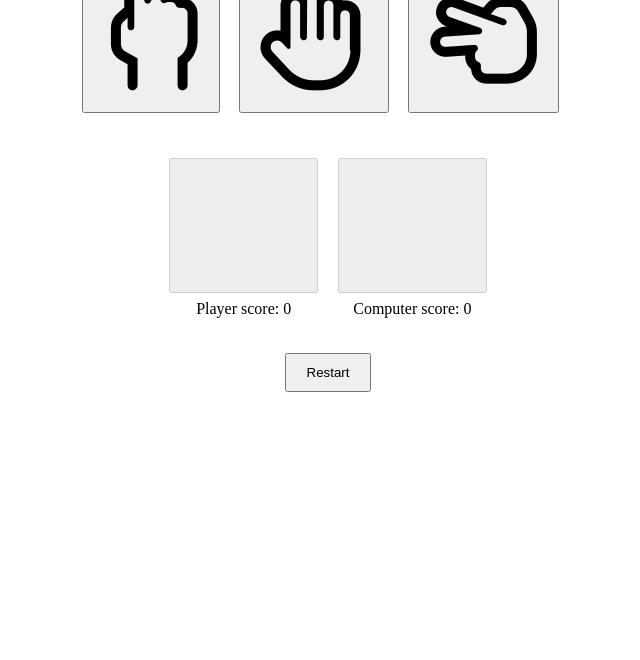
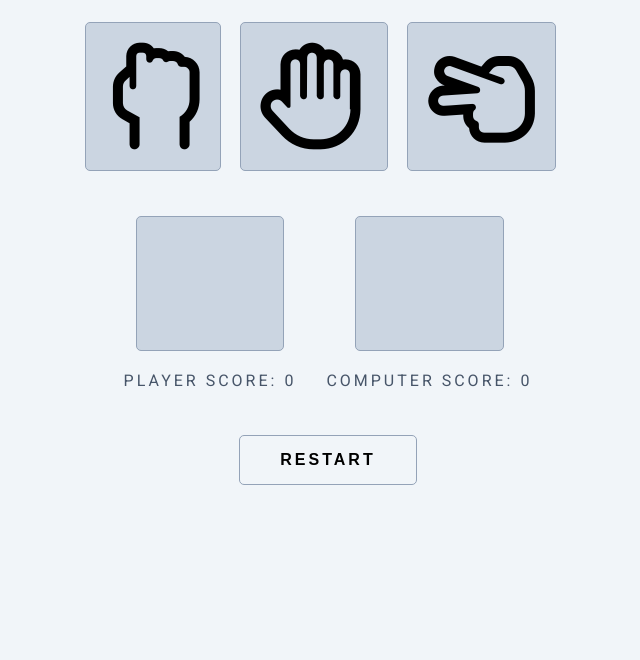
Before and after one commit to timsmith96/rock_paper_scissors, a plain HTML site: page index.html in a window 1280 px wide. Shown: the part 140-800 px from the top of the page, without its empty margins (312-952 px from the left). Drawn offline with Linux system fonts and the light colour scheme.

Commit message:
add styles

```diff
--- a/index.html
+++ b/index.html
@@ -11,6 +11,12 @@
       integrity="sha512-KfkfwYDsLkIlwQp6LFnl8zNdLGxu9YAA1QvwINks4PhcElQSvqcyVLLD9aMhXd13uQjoXtEKNosOWaZqXgel0g=="
       crossorigin="anonymous"
       referrerpolicy="no-referrer"
+    />
+    <link rel="preconnect" href="https://fonts.googleapis.com" />
+    <link rel="preconnect" href="https://fonts.gstatic.com" crossorigin />
+    <link
+      href="https://fonts.googleapis.com/css2?family=Roboto:wght@400;700&display=swap"
+      rel="stylesheet"
     />
     <title>Rock Paper Scissors...</title>
   </head>
@@ -31,15 +37,19 @@
       <div class="current-play">
         <div class="container">
           <button class="current-player" disabled="true"></button>
-          <p>Player score: <span class="player-score">0</span></p>
+          <p class="p-player-score">
+            Player score: <span class="player-score">0</span>
+          </p>
         </div>
         <div class="container">
           <button class="current-computer" disabled="true"></button>
-          <p>Computer score: <span class="computer-score">0</span></p>
+          <p class="p-computer-score">
+            Computer score: <span class="computer-score">0</span>
+          </p>
         </div>
       </div>
       <div class="restart">
-        <button class="restart">Restart</button>
+        <button class="restart-btn">Restart</button>
       </div>
       <div class="results"></div>
       <script src="script.js"></script>
--- a/script.js
+++ b/script.js
@@ -22,6 +22,8 @@ restartButton.addEventListener('click', (e) => {
   computerScore.textContent = 0;
   buttons.forEach((button) => (button.disabled = false));
   results.innerHTML = '';
+  currentComputer.innerHTML = '';
+  currentPlayer.innerHTML = '';
   roundNumber = 1;
 });
 
--- a/style.css
+++ b/style.css
@@ -2,6 +2,11 @@
   box-sizing: border-box;
   margin: 0;
   padding: 0;
+}
+
+body {
+  background-color: #f1f5f9;
+  font-family: 'Roboto', sans-serif;
 }
 
 main {
@@ -10,8 +15,10 @@ main {
 }
 
 main h1 {
-  padding: 20px;
+  padding: 40px;
   text-align: center;
+  color: #1e293b;
+  font-size: 3rem;
 }
 
 .buttons-container {
@@ -21,6 +28,14 @@ main h1 {
 
 .btn {
   margin-right: 15px;
+  background-color: #cbd5e1;
+  border: 1px solid #94a3b8;
+  border-radius: 5px;
+}
+
+.btn:hover {
+  cursor: pointer;
+  background-color: #e2e8f0;
 }
 
 i {
@@ -50,9 +65,52 @@ i {
 
 .restart {
   text-align: center;
-  padding: 10px 20px;
+}
+
+.restart-btn {
+  text-align: center;
+  padding: 15px 40px;
+  margin: 20px;
+  border-radius: 5px;
+  background-color: #f1f5f9;
+  font-size: 1rem;
+  border: 1px solid #94a3b8;
+  text-transform: uppercase;
+  letter-spacing: 3px;
+  font-weight: bold;
+}
+
+.restart-btn:hover {
+  cursor: pointer;
+  background-color: #94a3b8;
+  color: #fff;
 }
 
 p {
   padding: 5px;
 }
+
+.p-player-score,
+.p-computer-score {
+  margin-top: 15px;
+  text-transform: uppercase;
+  color: #475569;
+  letter-spacing: 3px;
+}
+
+.current-computer,
+.current-player {
+  background-color: #cbd5e1;
+  border: 1px solid #94a3b8;
+  border-radius: 5px;
+  display: flex;
+  align-items: center;
+  justify-content: center;
+}
+
+.container {
+  display: flex;
+  flex-direction: column;
+  align-items: center;
+  justify-content: center;
+}
```
